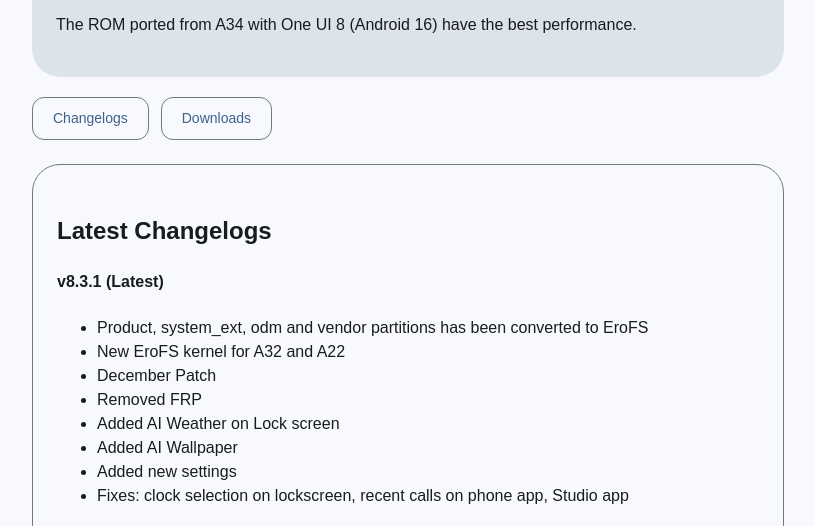
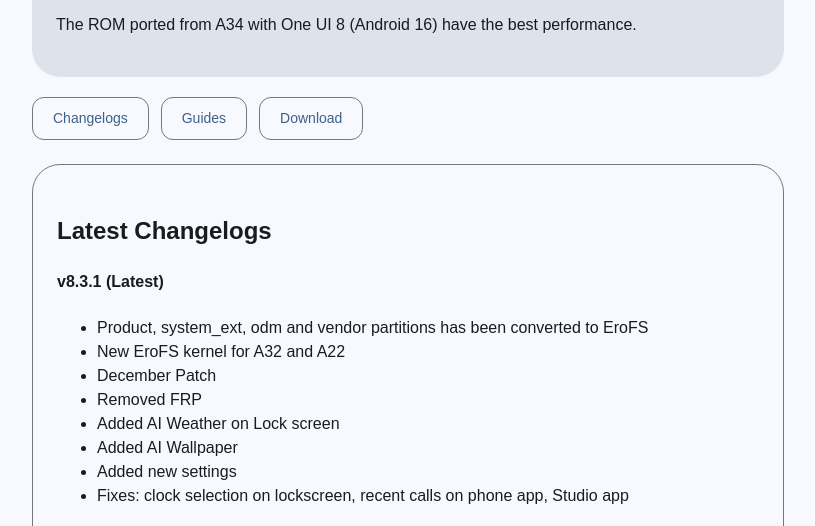
Before and after one commit to Lumi-ROM/page, a plain HTML site: page index.html in a window 1280 px wide. Shown: the part 215-741 px from the top of the page, without its empty margins (232-1047 px from the left). Drawn offline with Linux system fonts and the light colour scheme; a web font is replaced by a local one.

Commit message:
MD3 Style - 2

```diff
--- a/index.html
+++ b/index.html
@@ -30,7 +30,8 @@
 
             <nav class="m3-chip-set">
                 <a href="#changelogs" class="m3-filter-chip">Changelogs</a>
-                <a href="https://lumi-rom.github.io/resources" class="m3-filter-chip">Downloads</a>
+                <a href="https://valerynx.vercel.app/guides" class="m3-filter-chip">Guides</a>
+		<a href="https://lumiromgroup.t.me/" class="m3-filter-chip">Download</a>
             </nav>
 
             <section id="changelogs" class="m3-card m3-card-outlined">
```
